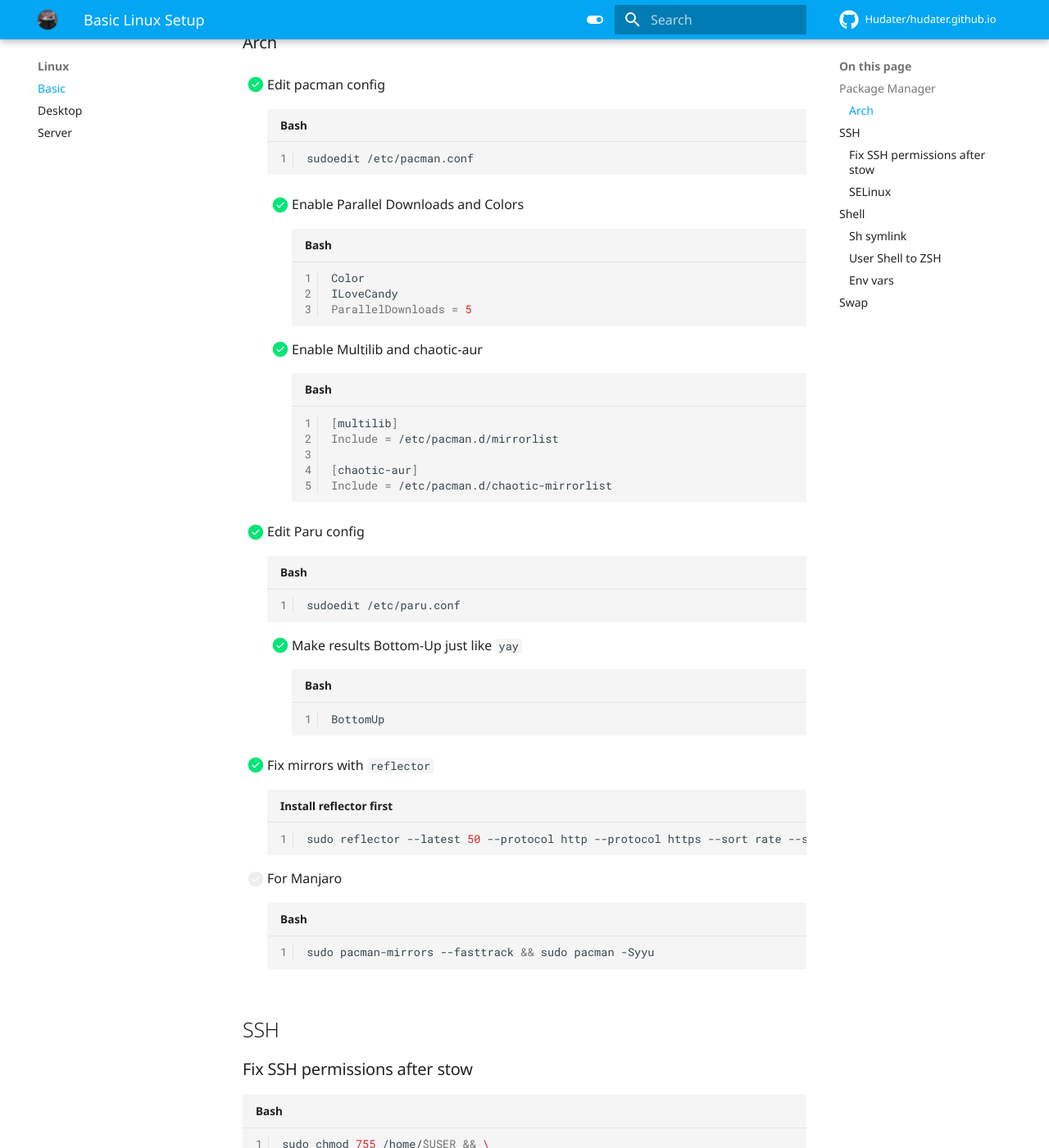
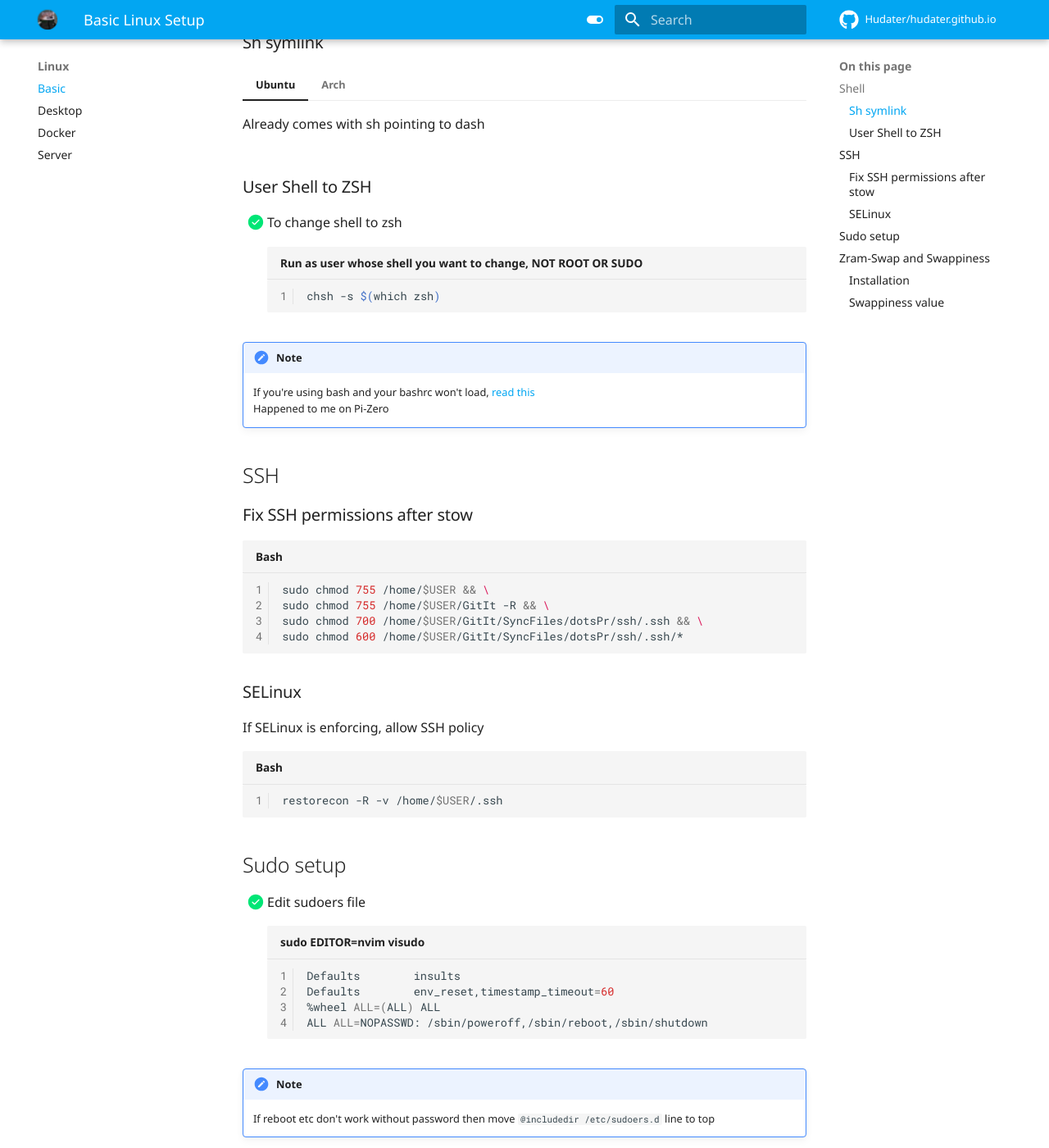
Before and after one commit to Hudater/hudater.github.io, an MkDocs documentation site: the page built from docs/linux/basic.md, in a window 1280 px wide and 1400 px high, scrolled down 476 px. Shown: the whole window at 82% size. Built offline with MkDocs 1.6.1 and Material for MkDocs 9.7.7, drawn with Linux system fonts in a browser that asks for light colours; comment, search, counter and statistics services are not loaded; some of the changed text lies outside the part shown.

Commit message:
linux setup content added; docker now different page

````diff
--- a/docs/linux/basic.md
+++ b/docs/linux/basic.md
@@ -5,59 +5,35 @@
 title: Basic Linux Setup
 description: Basic setup for Linux for both Desktop and Server
 ---
-
 This page would define setup of basic installation with my bare minimum to get further the installation to either a server or desktop usecase
 
 !!! note
     These steps are to be performed on all Linux installations
 
-## Package Manager
+## Shell
+### Sh symlink
 
-### Arch
+=== "Ubuntu"
+    Already comes with sh pointing to dash
 
-- [x] Edit pacman config
-```bash
-sudoedit /etc/pacman.conf
+=== "Arch"
+    Install `dashbinsh` from AUR
+    ```bash
+    yay -S dashbinsh
+    ```
+
+### User Shell to ZSH
+
+- [x] To change shell to zsh
+```bash title="Run as user whose shell you want to change, NOT ROOT OR SUDO"
+chsh -s $(which zsh)
 ```
 
-    - [x] Enable Parallel Downloads and Colors
-    ```bash
-    Color
-    ILoveCandy
-    ParallelDownloads = 5
-    ```
-
-    - [x] Enable Multilib and chaotic-aur
-    ```bash
-    [multilib]
-    Include = /etc/pacman.d/mirrorlist
-
-    [chaotic-aur]
-    Include = /etc/pacman.d/chaotic-mirrorlist
-    ```
-
-- [x] Edit Paru config
-```bash
-sudoedit /etc/paru.conf
-```
-
-    - [x] Make results Bottom-Up just like `yay`
-    ```bash
-    BottomUp
-    ```
-
-- [x] Fix mirrors with `reflector`
-```bash title="Install reflector first"
-sudo reflector --latest 50 --protocol http --protocol https --sort rate --save /etc/pacman.d/mirrorlist
-```
-
-- [ ] For Manjaro
-```bash
-sudo pacman-mirrors --fasttrack && sudo pacman -Syyu
-```
+!!! note
+    If you're using bash and your bashrc won't load, [read this](https://stackoverflow.com/questions/18393521/bashrc-not-loading-until-run-bash-command/18393620#18393620){:target="_blank" rel="noopener noreferrer"}
+    Happened to me on Pi-Zero
 
 ## SSH
-
 ### Fix SSH permissions after stow
 
 ```bash
@@ -70,33 +46,74 @@
 ### SELinux
 
 If SELinux is enforcing, allow SSH policy
-
 ```bash
 restorecon -R -v /home/$USER/.ssh
 ```
 
-## Shell
+## Sudo setup
 
-### Sh symlink
-
-- [x] Ubuntu already comes with sh pointing to dash
-
-- [x] For Arch, install `dashbinsh` from AUR
-```bash
-yay -S dashbinsh
-```
-
-### User Shell to ZSH
-
-- [x] To change shell to zsh
-```bash title="Run as user whose shell you want to change, NOT ROOT OR SUDO"
-chsh -s $(which zsh)
+- [x] Edit sudoers file
+```bash title="sudo EDITOR=nvim visudo"
+Defaults        insults
+Defaults        env_reset,timestamp_timeout=60
+%wheel ALL=(ALL) ALL
+ALL ALL=NOPASSWD: /sbin/poweroff,/sbin/reboot,/sbin/shutdown
 ```
 
 !!! note
-    If you're using bash and your bashrc won't load, [read this](https://stackoverflow.com/questions/18393521/bashrc-not-loading-until-run-bash-command/18393620#18393620){:target="_blank" rel="noopener noreferrer"}
-    Happened to me on Pi-Zero
+    If reboot etc don't work without password then move `@includedir /etc/sudoers.d` line to top
 
-### Env vars
+## Zram-Swap and Swappiness
+### Installation
 
-## Swap
+=== "Arch"
+
+    - [x] Install directly from AUR
+    ```bash
+    yay -S zram-swap-git
+    ```
+
+    - [x] Start and Enable service
+    ```bash
+    sudo systemctl enable --now zramd.service
+    ```
+
+=== "Ubuntu"
+
+    - [x] Install `linux-modules`
+
+        === "x86_64"
+            ```bash
+            sudo nala install linux-generic
+            ```
+
+        === "rpi4"
+            ```bash
+            sudo nala install linux-modules-extra-raspi
+            ```
+
+    - [x] Clone `zram-swap` repo
+    ```bash
+    git clone https://github.com/foundObjects/zram-swap.git
+    ```
+
+    - [x] Install from repo's script
+    ```bash
+    cd zram-swap && sudo ./install.sh
+    ```
+
+### Swappiness value
+
+- [x] Create and edit `swappiness.conf` file
+```bash title="sudoedit /etc/sysctl.d/99-swappiness.conf"
+vm.swappiness=10
+```
+- [x] Restart OS
+```bash
+sudo reboot
+```
+
+- [x] Check swappiness value
+```bash
+sysctl vm.swappiness
+```
--- a/mkdocs.yml
+++ b/mkdocs.yml
@@ -5,6 +5,7 @@
   - Linux:
     - Basic: linux/basic.md
     - Desktop: linux/desktop.md
+    - Docker: linux/docker.md
     - Server: linux/server.md
   - Media:
     - Bazarr: media/bazarr.md
````
Also changed, not shown: docs/filesv/samba.md (+1 -1 lines), docs/linux/desktop.md (+86 -2 lines), docs/linux/docker.md (added, +94 -0 lines), docs/linux/server.md (+31 -23 lines).
